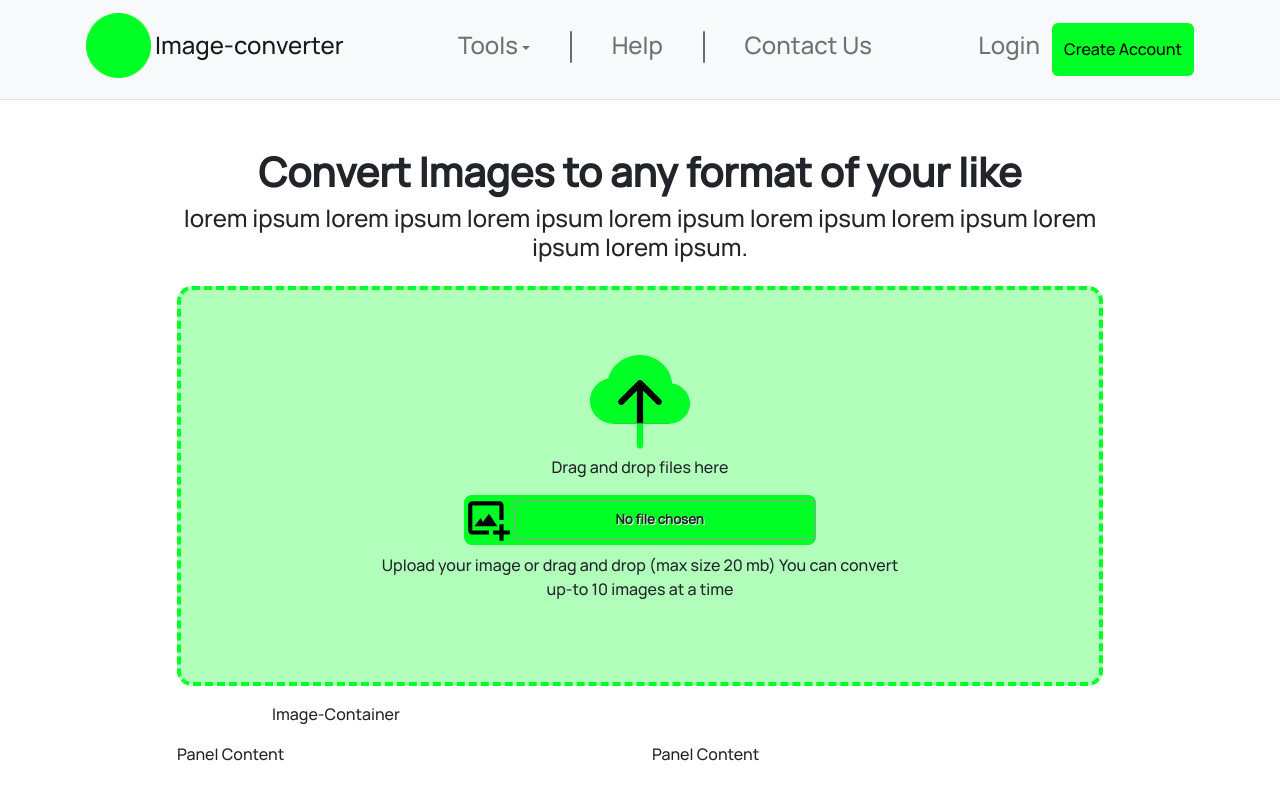
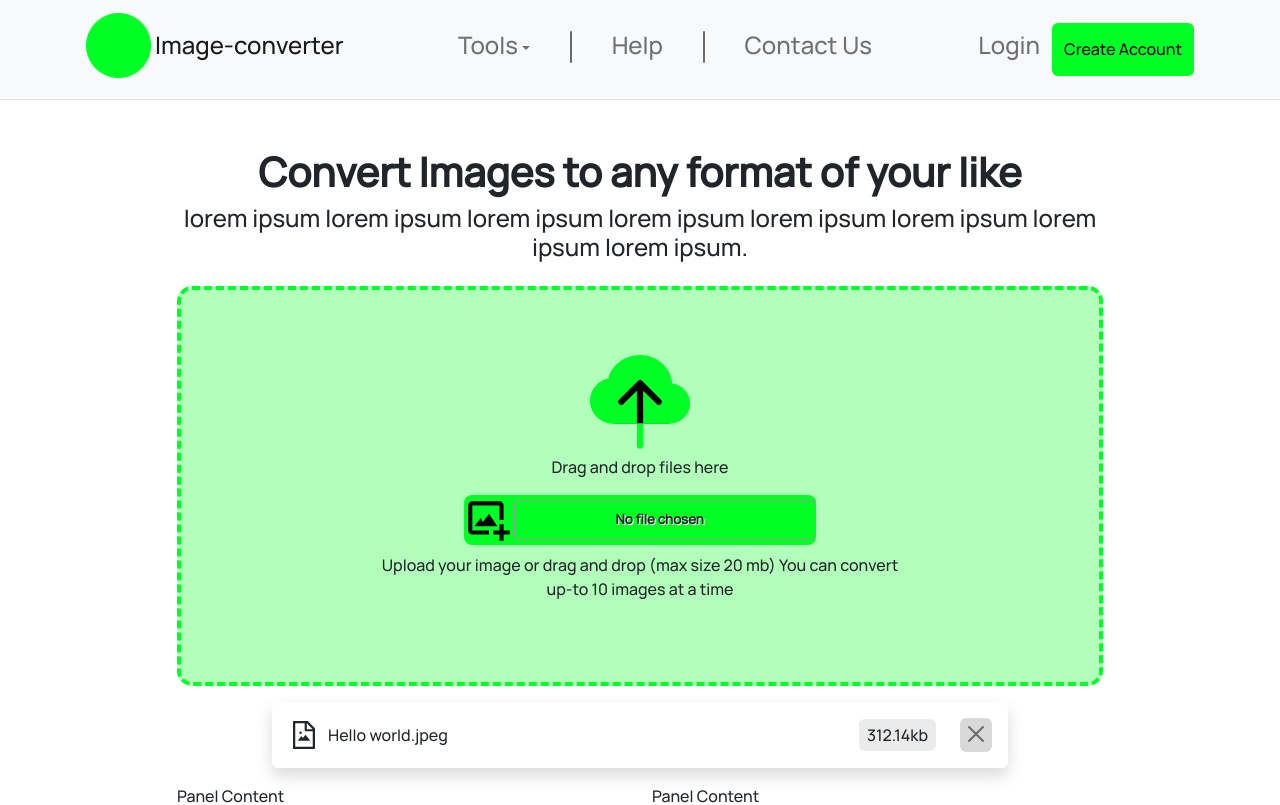
Before and after one commit to MUNYYBY/image-converter, a Next.js app: page /cx/image-converter in a window 1280 px wide. Shown: the top 805 px of the page. Built offline with nearby package versions, Linux system fonts and the light colour scheme.

Commit message:
Customized Images container

```diff
--- a/Components/Convert-Images/Convert-Images.js
+++ b/Components/Convert-Images/Convert-Images.js
@@ -55,7 +55,7 @@ export default function ConvertImages() {
           </Col>
           {/* Image containers when user uploads images */}
           <Col lg={8} md={10} sm={10} className="mt-3 mb-3">
-            <div className={styles.ImagesContainer}>
+            <div id={styles.ImagesContainerStack}>
               <ImageContainer />
             </div>
           </Col>
--- a/Components/Convert-Images/Convert-Images.module.css
+++ b/Components/Convert-Images/Convert-Images.module.css
@@ -31,3 +31,5 @@
   font-weight: 700;
   font-size: 10pt;
 }
+#ImagesContainerStack {
+}
--- a/Components/Image-Container/Image-Container.js
+++ b/Components/Image-Container/Image-Container.js
@@ -1,3 +1,35 @@
+import styles from "./Image-Container.module.css";
+import { AiOutlineFileImage } from "react-icons/ai";
 export default function ImageContainer(props) {
-  return <div>Image-Container</div>;
+  return (
+    <div
+      id={styles.ImageContainer}
+      className="bg-body w-100 p-3 rounded shadow"
+    >
+      <div className="d-flex flex-row justify-content-between align-items-center">
+        <div className="d-flex flex-row justify-content-center align-items-center">
+          <AiOutlineFileImage size={32} />
+          <p className="mb-0 px-2 text-left">Hello world.jpeg</p>
+        </div>
+        <div className="d-flex flex-row justify-content-center align-items-center">
+          <div
+            className="px-2 py-1 rounded "
+            style={{ backgroundColor: "#EBEBEB" }}
+          >
+            <p className="m-0">312.14kb</p>
+          </div>
+          <div
+            className="p-1 ms-4 rounded justify-content-center align-items-center"
+            style={{ backgroundColor: "#D9D9D9" }}
+          >
+            <button
+              type="button"
+              class="btn-close mb-0"
+              aria-label="Close"
+            ></button>
+          </div>
+        </div>
+      </div>
+    </div>
+  );
 }
--- a/Components/Image-Container/Image-Container.module.css
+++ b/Components/Image-Container/Image-Container.module.css
@@ -0,0 +1,2 @@
+#ImageContainer {
+}
```
